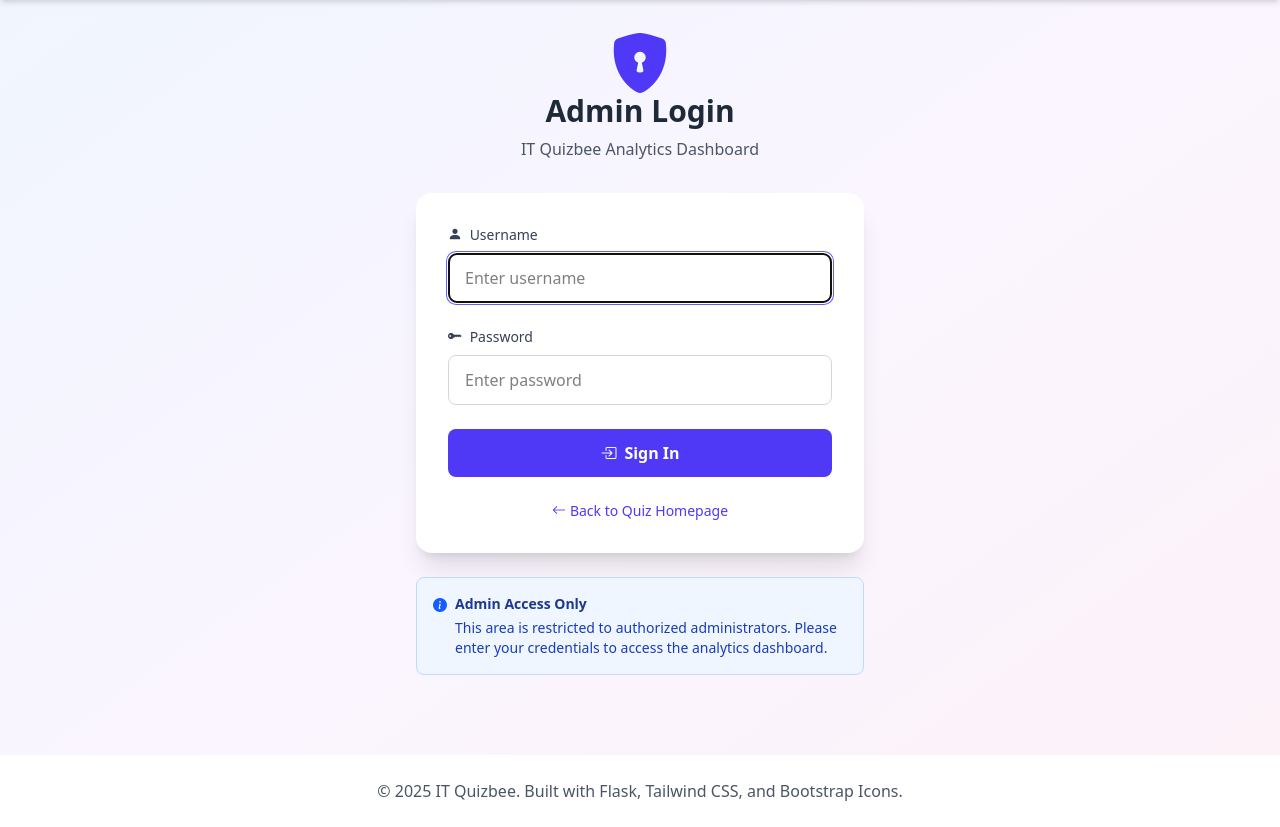
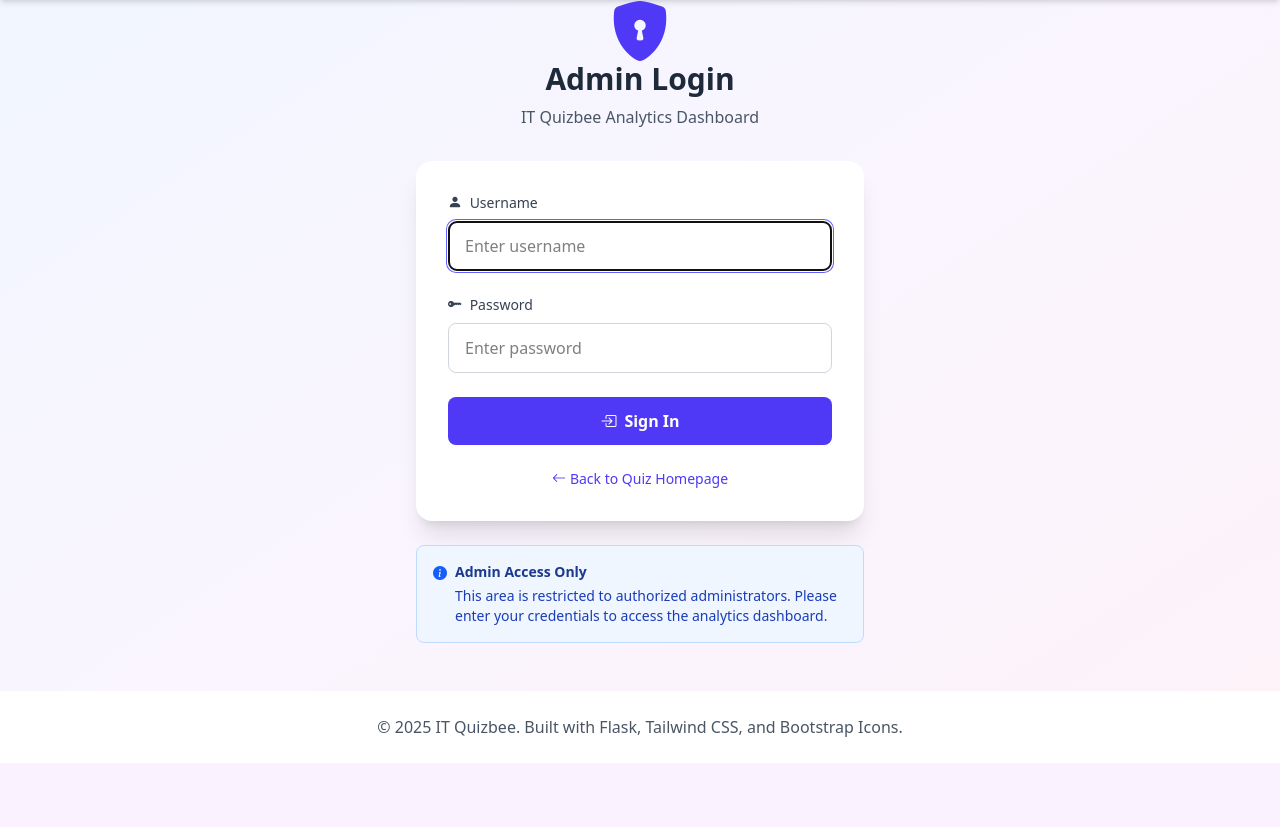
Before and after one commit to MACantara/IT-Quizbee, a Flask app: page /admin/login in a window 1280 px wide. Shown: the part 104-931 px from the top of the page. After the commit the page ends 867 px from the top, so only its background shows below. Run offline with Flask 3, Linux system fonts and the light colour scheme.

Commit message:
Remove unnecessary main wrapper from base template

```diff
--- a/templates/base.html
+++ b/templates/base.html
@@ -57,9 +57,7 @@
         </div>
     </header>
 
-    <main class="container mx-auto px-4 py-8 flex-grow">
-        {% block content %}{% endblock %}
-    </main>
+    {% block content %}{% endblock %}
 
     <!-- Footer -->
     <footer class="bg-white shadow-md mt-12">
```
